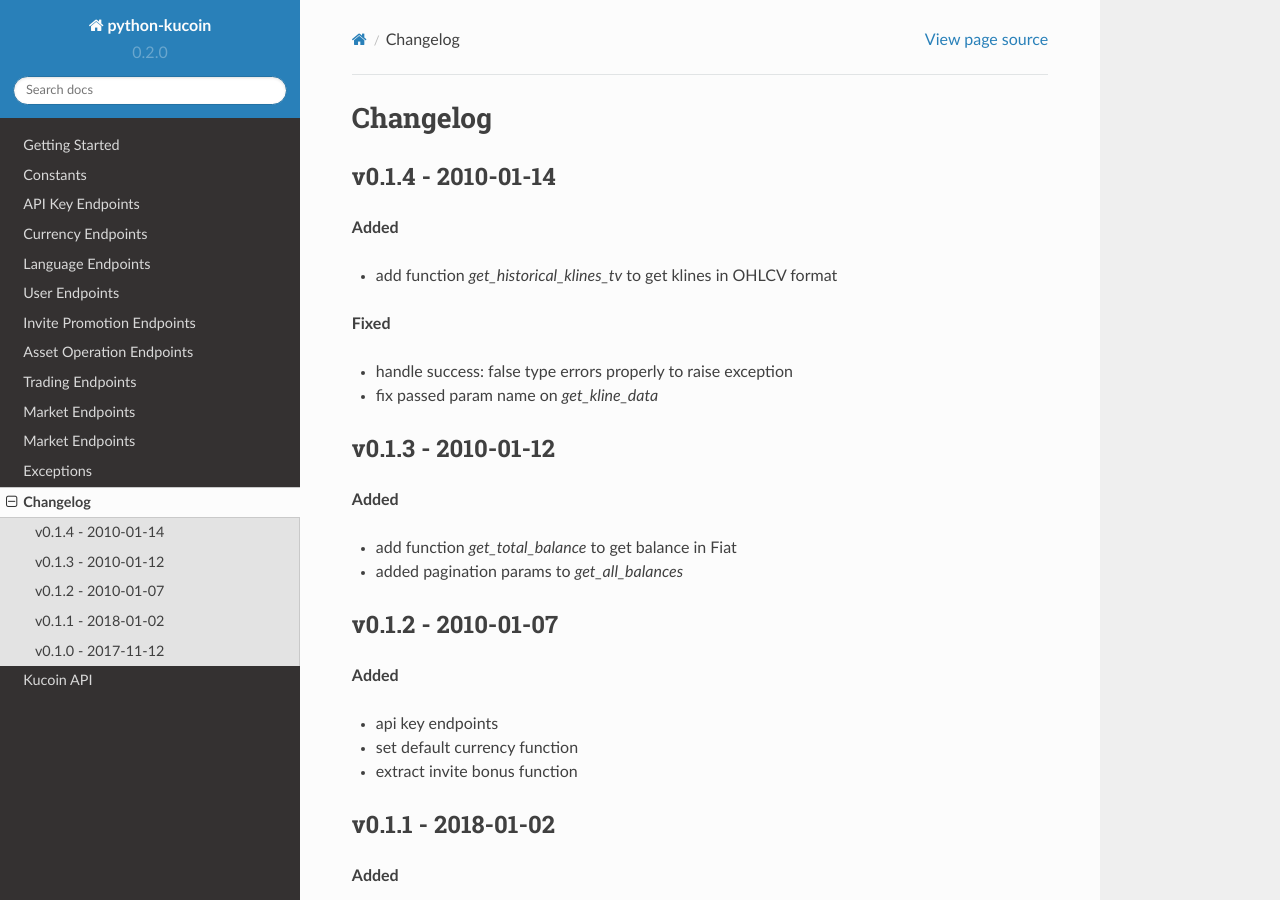
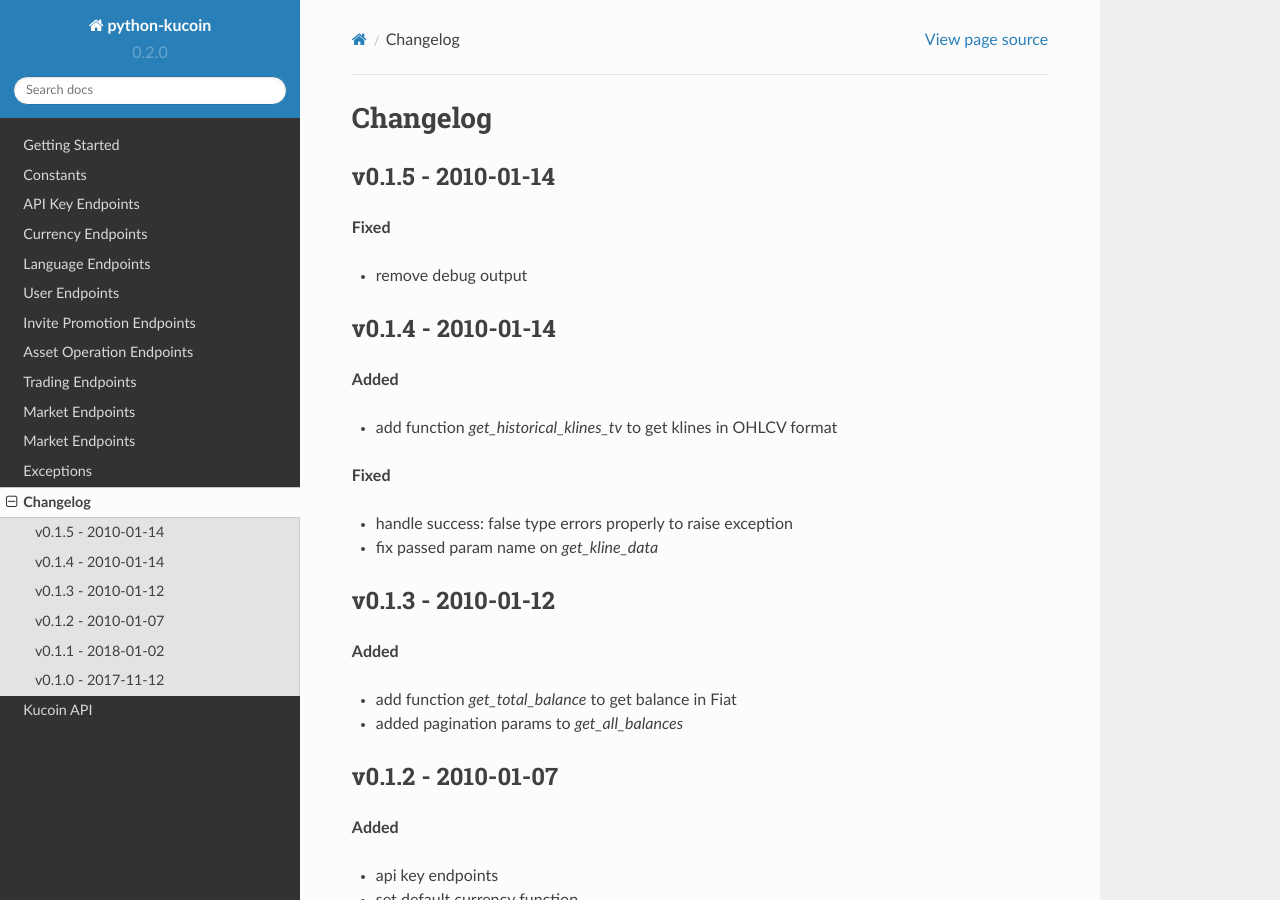
Before and after one commit to sammchardy/python-kucoin, a Sphinx documentation site: the page built from docs/changelog.rst, in a window 1280 px wide and 900 px high. Built offline with Sphinx 7.4.7 and the Read the Docs theme 2.0.0, drawn with Linux system fonts in a browser that asks for light colours; formulas are drawn with MathJax 3.

Commit message:
Update to v0.1.5

```diff
--- a/README.rst
+++ b/README.rst
@@ -1,5 +1,5 @@
 ===============================
-Welcome to python-kucoin v0.1.4
+Welcome to python-kucoin v0.1.5
 ===============================
 
 .. image:: https://img.shields.io/pypi/v/python-kucoin.svg
--- a/docs/changelog.rst
+++ b/docs/changelog.rst
@@ -1,5 +1,12 @@
 Changelog
 =========
+
+v0.1.5 - 2010-01-14
+^^^^^^^^^^^^^^^^^^^
+
+**Fixed**
+
+- remove debug output
 
 v0.1.4 - 2010-01-14
 ^^^^^^^^^^^^^^^^^^^
--- a/setup.py
+++ b/setup.py
@@ -3,7 +3,7 @@
 
 setup(
     name='python-kucoin',
-    version='0.1.4',
+    version='0.1.5',
     packages=['kucoin'],
     description='Kucoin REST API python implementation',
     url='https://github.com/sammchardy/python-kucoin',
```
